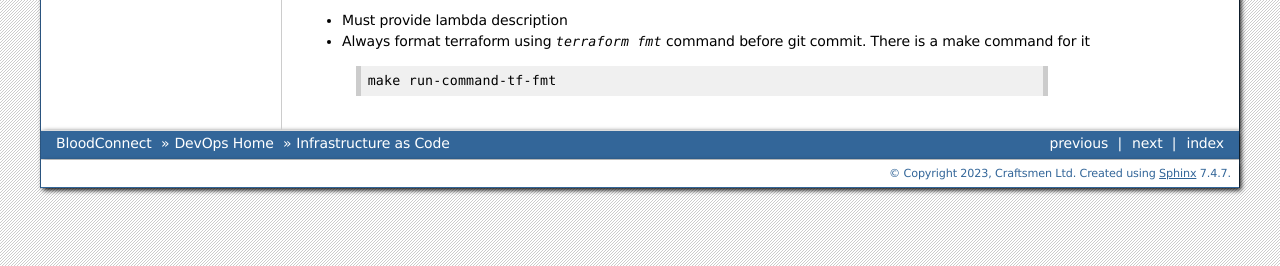
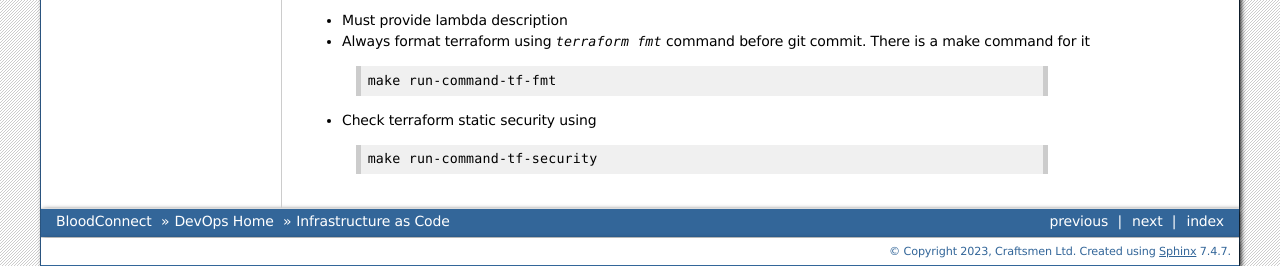
Before and after one commit to CraftsmenLtd/BloodConnect, a Sphinx documentation site: the page built from docs/devops/IaC.rst, in a window 1280 px wide, cut to the strip 1051-1317 px from the top of the page. Built offline with Sphinx 7.4.7, drawn with Linux system fonts in a browser that asks for light colours.

Commit message:
I-#51 checkov command

```diff
--- a/docs/devops/IaC.rst
+++ b/docs/devops/IaC.rst
@@ -56,3 +56,9 @@ Terraform Guideline
  .. code-block:: bash
 
     make run-command-tf-fmt
+
+- Check terraform static security using
+
+ .. code-block:: bash
+
+    make run-command-tf-security
```
Also changed, not shown: 1 other file.
